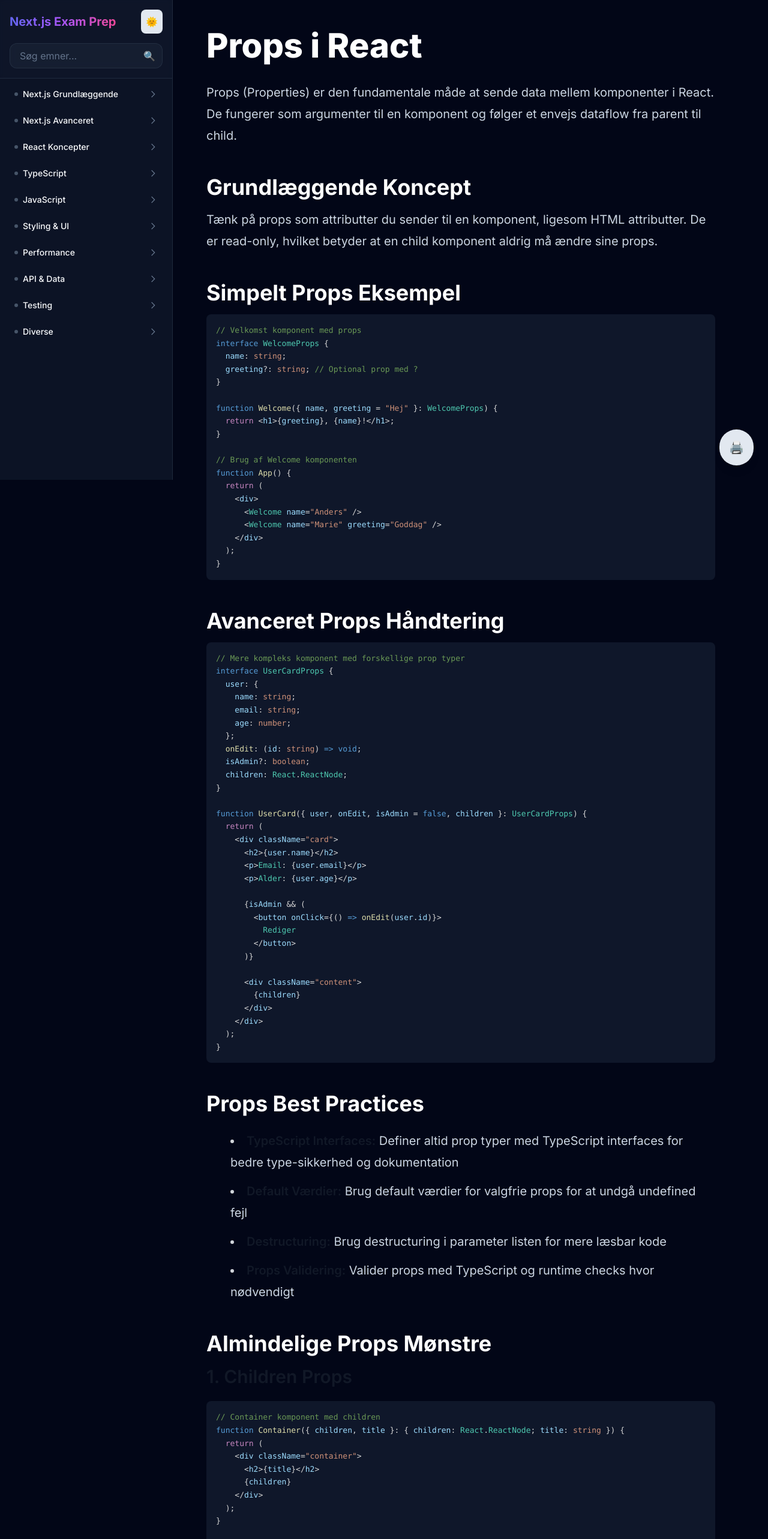
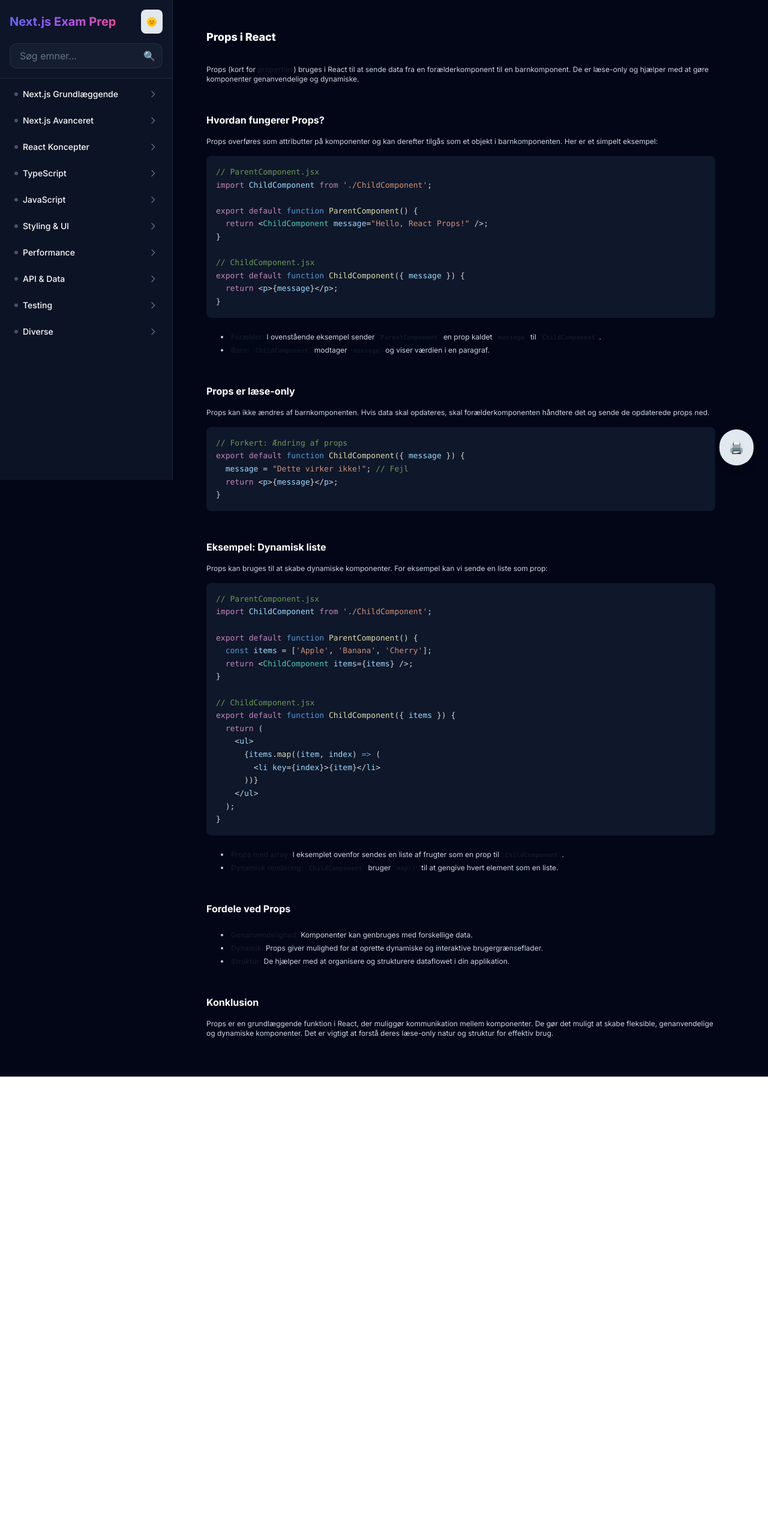
Before and after one commit to Lucasna28/next-exam-prep, a Next.js app: page /topics/react/props in a window 1280 px wide. Shown: the top 2566 px of the page at 60% size. After the commit the page ends 1795 px from the top, so only its background shows below. Built offline with nearby package versions, Linux system fonts and the light colour scheme.

Commit message:
propsfix

```diff
--- a/src/app/topics/react/props/page.tsx
+++ b/src/app/topics/react/props/page.tsx
@@ -2,187 +2,90 @@ import CodeBlock from "@/components/CodeBlock";
 
 export default function PropsPage() {
   return (
-    <div className="prose lg:prose-xl">
-      <h1>Props i React</h1>
-
-      <p>
-        Props (Properties) er den fundamentale måde at sende data mellem
-        komponenter i React. De fungerer som argumenter til en komponent og
-        følger et envejs dataflow fra parent til child.
+    <div className="prose lg:prose-xs">
+      <h1 className="text-lg">Props i React</h1>
+      <p className="text-xs">
+        Props (kort for <strong>properties</strong>) bruges i React til at sende data fra en forælderkomponent til en barnkomponent. De er læse-only og hjælper med at gøre komponenter genanvendelige og dynamiske.
       </p>
 
-      <h2>Grundlæggende Koncept</h2>
-      <p>
-        Tænk på props som attributter du sender til en komponent, ligesom HTML
-        attributter. De er read-only, hvilket betyder at en child komponent
-        aldrig må ændre sine props.
+      <h2 className="text-base">Hvordan fungerer Props?</h2>
+      <p className="text-xs">
+        Props overføres som attributter på komponenter og kan derefter tilgås som et objekt i barnkomponenten. Her er et simpelt eksempel:
       </p>
 
-      <h2>Simpelt Props Eksempel</h2>
       <CodeBlock
-        language="typescript"
-        code={`// Velkomst komponent med props
-interface WelcomeProps {
-  name: string;
-  greeting?: string; // Optional prop med ?
+        code={`// ParentComponent.jsx
+import ChildComponent from './ChildComponent';
+
+export default function ParentComponent() {
+  return <ChildComponent message="Hello, React Props!" />;
 }
 
-function Welcome({ name, greeting = "Hej" }: WelcomeProps) {
-  return <h1>{greeting}, {name}!</h1>;
+// ChildComponent.jsx
+export default function ChildComponent({ message }) {
+  return <p>{message}</p>;
+}`}
+        language="javascript"
+      />
+      <ul className="text-xs">
+        <li><strong>Forælder:</strong> I ovenstående eksempel sender <code>ParentComponent</code> en prop kaldet <code>message</code> til <code>ChildComponent</code>.</li>
+        <li><strong>Barn:</strong> <code>ChildComponent</code> modtager <code>message</code> og viser værdien i en paragraf.</li>
+      </ul>
+
+      <h2 className="text-base">Props er læse-only</h2>
+      <p className="text-xs">
+        Props kan ikke ændres af barnkomponenten. Hvis data skal opdateres, skal forælderkomponenten håndtere det og sende de opdaterede props ned.
+      </p>
+      <CodeBlock
+        code={`// Forkert: Ændring af props
+export default function ChildComponent({ message }) {
+  message = "Dette virker ikke!"; // Fejl
+  return <p>{message}</p>;
+}`}
+        language="javascript"
+      />
+
+      <h2 className="text-base">Eksempel: Dynamisk liste</h2>
+      <p className="text-xs">
+        Props kan bruges til at skabe dynamiske komponenter. For eksempel kan vi sende en liste som prop:
+      </p>
+      <CodeBlock
+        code={`// ParentComponent.jsx
+import ChildComponent from './ChildComponent';
+
+export default function ParentComponent() {
+  const items = ['Apple', 'Banana', 'Cherry'];
+  return <ChildComponent items={items} />;
 }
 
-// Brug af Welcome komponenten
-function App() {
+// ChildComponent.jsx
+export default function ChildComponent({ items }) {
   return (
-    <div>
-      <Welcome name="Anders" />
-      <Welcome name="Marie" greeting="Goddag" />
-    </div>
+    <ul>
+      {items.map((item, index) => (
+        <li key={index}>{item}</li>
+      ))}
+    </ul>
   );
 }`}
+        language="javascript"
       />
-
-      <h2>Avanceret Props Håndtering</h2>
-      <CodeBlock
-        language="typescript"
-        code={`// Mere kompleks komponent med forskellige prop typer
-interface UserCardProps {
-  user: {
-    name: string;
-    email: string;
-    age: number;
-  };
-  onEdit: (id: string) => void;
-  isAdmin?: boolean;
-  children: React.ReactNode;
-}
-
-function UserCard({ user, onEdit, isAdmin = false, children }: UserCardProps) {
-  return (
-    <div className="card">
-      <h2>{user.name}</h2>
-      <p>Email: {user.email}</p>
-      <p>Alder: {user.age}</p>
-
-      {isAdmin && (
-        <button onClick={() => onEdit(user.id)}>
-          Rediger
-        </button>
-      )}
-
-      <div className="content">
-        {children}
-      </div>
-    </div>
-  );
-}`}
-      />
-
-      <h2>Props Best Practices</h2>
-      <ul>
-        <li>
-          <strong>TypeScript Interfaces:</strong> Definer altid prop typer med
-          TypeScript interfaces for bedre type-sikkerhed og dokumentation
-        </li>
-        <li>
-          <strong>Default Værdier:</strong> Brug default værdier for valgfrie
-          props for at undgå undefined fejl
-        </li>
-        <li>
-          <strong>Destructuring:</strong> Brug destructuring i parameter listen
-          for mere læsbar kode
-        </li>
-        <li>
-          <strong>Props Validering:</strong> Valider props med TypeScript og
-          runtime checks hvor nødvendigt
-        </li>
+      <ul className="text-xs">
+        <li><strong>Props med array:</strong> I eksemplet ovenfor sendes en liste af frugter som en prop til <code>ChildComponent</code>.</li>
+        <li><strong>Dynamisk rendering:</strong> <code>ChildComponent</code> bruger <code>map()</code> til at gengive hvert element som en liste.</li>
       </ul>
 
-      <h2>Almindelige Props Mønstre</h2>
-      <h3>1. Children Props</h3>
-      <CodeBlock
-        language="typescript"
-        code={`// Container komponent med children
-function Container({ children, title }: { children: React.ReactNode; title: string }) {
-  return (
-    <div className="container">
-      <h2>{title}</h2>
-      {children}
+      <h2 className="text-base">Fordele ved Props</h2>
+      <ul className="text-xs">
+        <li><strong>Genanvendelighed:</strong> Komponenter kan genbruges med forskellige data.</li>
+        <li><strong>Dynamik:</strong> Props giver mulighed for at oprette dynamiske og interaktive brugergrænseflader.</li>
+        <li><strong>Struktur:</strong> De hjælper med at organisere og strukturere dataflowet i din applikation.</li>
+      </ul>
+
+      <h2 className="text-base">Konklusion</h2>
+      <p className="text-xs">
+        Props er en grundlæggende funktion i React, der muliggør kommunikation mellem komponenter. De gør det muligt at skabe fleksible, genanvendelige og dynamiske komponenter. Det er vigtigt at forstå deres læse-only natur og struktur for effektiv brug.
+      </p>
     </div>
   );
 }
-
-// Brug af Container
-function App() {
-  return (
-    <Container title="Min Sektion">
-      <p>Dette er indholdet</p>
-      <button>Klik Her</button>
-    </Container>
-  );
-}`}
-      />
-
-      <h3>2. Render Props</h3>
-      <CodeBlock
-        language="typescript"
-        code={`// Render prop mønster
-interface DataRendererProps {
-  render: (data: string) => React.ReactNode;
-}
-
-function DataRenderer({ render }: DataRendererProps) {
-  const data = "Nogle data";
-  return <>{render(data)}</>;
-}
-
-// Brug af render prop
-function App() {
-  return (
-    <DataRenderer
-      render={(data) => <div>Data: {data}</div>}
-    />
-  );
-}`}
-      />
-
-      <h2>Almindelige Fejl at Undgå</h2>
-      <ul>
-        <li>
-          <strong>Mutation af Props:</strong> Aldrig modificer props direkte i
-          en komponent
-        </li>
-        <li>
-          <strong>Prop Drilling:</strong> Undgå at sende props gennem mange lag
-          af komponenter
-        </li>
-        <li>
-          <strong>Store Prop Objekter:</strong> Del store prop objekter op i
-          mindre, mere specifikke props
-        </li>
-        <li>
-          <strong>Manglende TypeScript:</strong> Altid definer prop typer for
-          bedre vedligeholdelse
-        </li>
-      </ul>
-
-      <h2>Debugging Props</h2>
-      <p>
-        Når du debugger props-relaterede problemer, kan du bruge console.log
-        eller React DevTools til at inspicere props værdier:
-      </p>
-      <CodeBlock
-        language="typescript"
-        code={`function DebuggingComponent(props: any) {
-  console.log('Component props:', props);
-  // eller
-  useEffect(() => {
-    console.log('Props changed:', props);
-  }, [props]);
-
-  return <div>...</div>;
-}`}
-      />
-    </div>
-  );
-}
```
